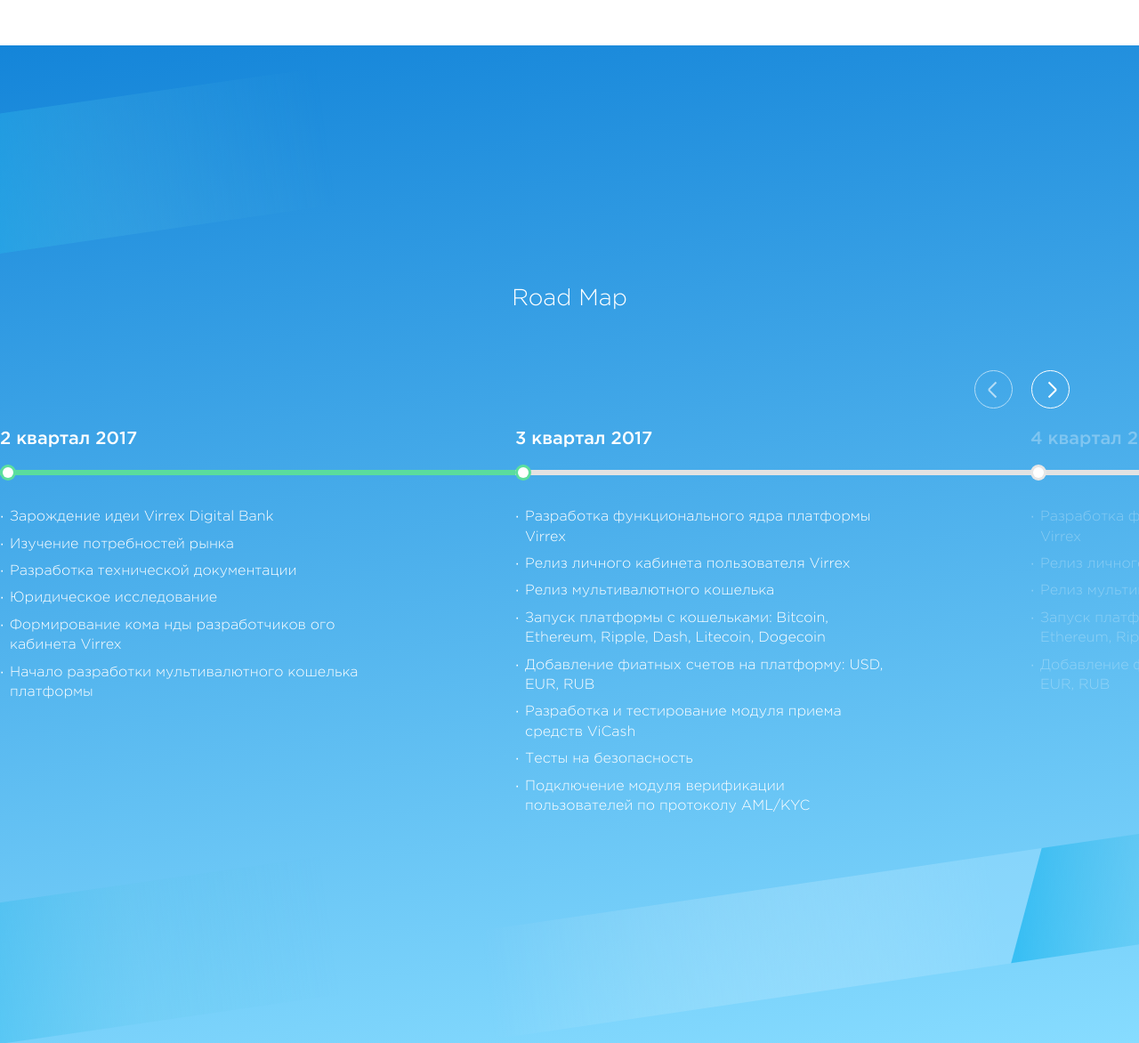
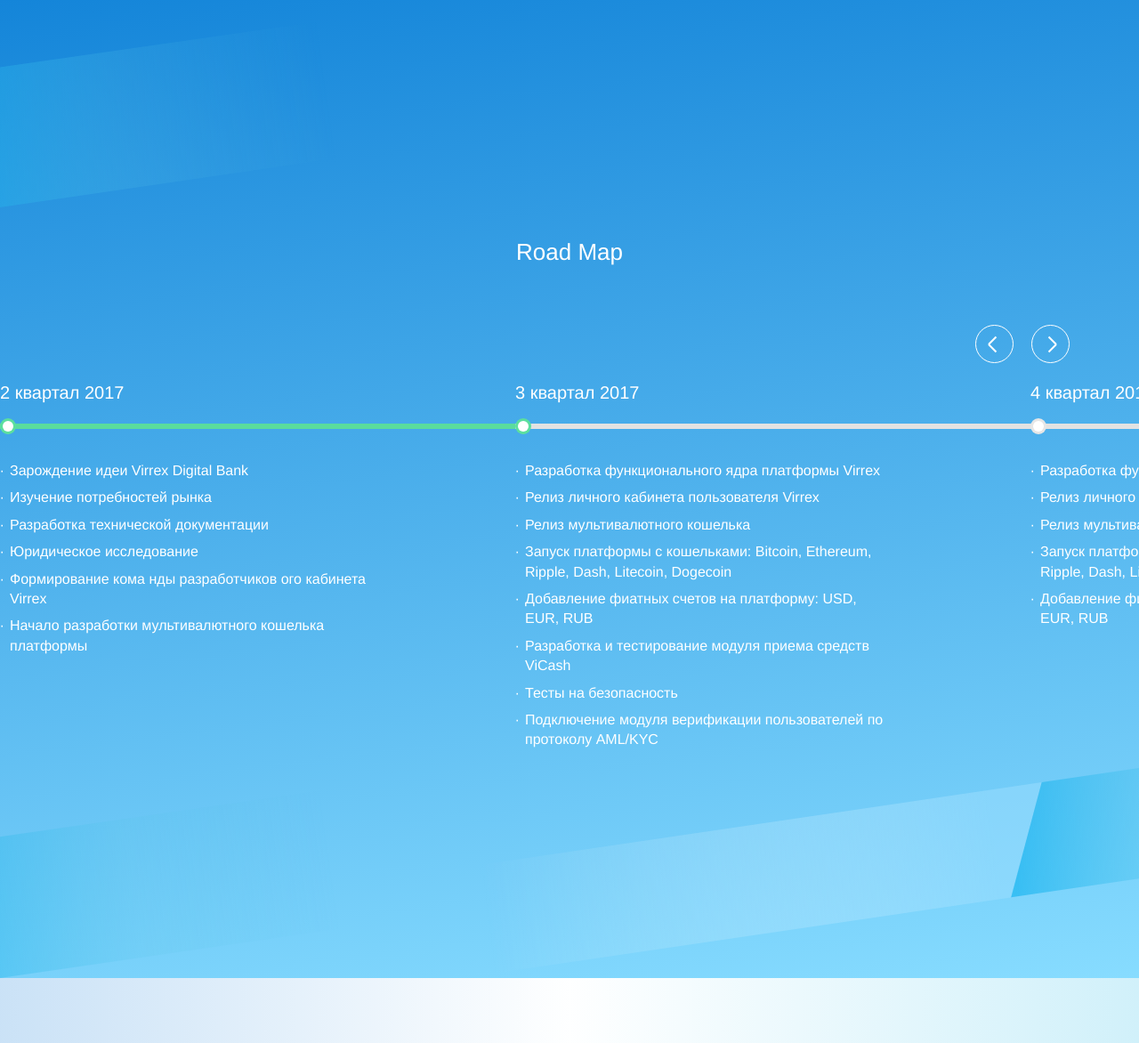
Before and after one commit to clientlab-dev/virrex, a PHP site: page /ico.php in a window 1280 px wide. Shown: the part 4251-5423 px from the top of the page at 89% size. Run offline with PHP 8.4, Linux system fonts and the light colour scheme; style sheets or scripts are compiled from the project's sources; some libraries are stand-ins or nearby versions.

Commit message:
Roadmap 100%

```diff
--- a/assets/scss/_fonts.scss
+++ b/assets/scss/_fonts.scss
@@ -9,7 +9,8 @@
 @font-face {
     font-family: 'Gotham Pro';
     src: url("../assets/fonts/GothamPro.eot");
-    src: local("Gotham Pro"), local("GothamPro"), url("../assets/fonts/GothamPro.eot?#iefix") format("embedded-opentype"), url("../assets/fonts/GothamPro.woff") format("woff"), url("../assets/fonts/GothamPro.ttf") format("truetype");
+
+    //src: local("Gotham Pro"), local("GothamPro"), url("../assets/fonts/GothamPro.eot?#iefix") format("embedded-opentype"), url("../assets/fonts/GothamPro.woff") format("woff"), url("../assets/fonts/GothamPro.ttf") format("truetype");
     font-weight: normal;
     font-style: normal;
 }
@@ -17,7 +18,8 @@
 @font-face {
     font-family: 'Gotham Pro';
     src: url("../assets/fonts/GothamPro-Light.eot");
-    src: local("Gotham Pro Light"), local("GothamPro-Light"), url("../assets/fonts/GothamPro-Light.eot?#iefix") format("embedded-opentype"), url("../assets/fonts/GothamPro-Light.woff") format("woff"), url("../assets/fonts/GothamPro-Light.ttf") format("truetype");
+
+    //src: local("Gotham Pro Light"), local("GothamPro-Light"), url("../assets/fonts/GothamPro-Light.eot?#iefix") format("embedded-opentype"), url("../assets/fonts/GothamPro-Light.woff") format("woff"), url("../assets/fonts/GothamPro-Light.ttf") format("truetype");
     font-weight: 100;
     font-style: normal;
 }
@@ -25,7 +27,8 @@
 @font-face {
     font-family: 'Gotham Pro';
     src: url("../assets/fonts/GothamPro-Medium.eot");
-    src: local("Gotham Pro Medium"), local("GothamPro-Medium"), url("../assets/fonts/GothamPro-Medium.eot?#iefix") format("embedded-opentype"), url("../assets/fonts/GothamPro-Medium.woff") format("woff"), url("../assets/fonts/GothamPro-Medium.ttf") format("truetype");
+
+    //src: local("Gotham Pro Medium"), local("GothamPro-Medium"), url("../assets/fonts/GothamPro-Medium.eot?#iefix") format("embedded-opentype"), url("../assets/fonts/GothamPro-Medium.woff") format("woff"), url("../assets/fonts/GothamPro-Medium.ttf") format("truetype");
     font-weight: 500;
     font-style: normal;
 }
@@ -33,7 +36,8 @@
 @font-face {
     font-family: 'Gotham Pro';
     src: url("../assets/fonts/GothamPro-Italic.eot");
-    src: local("Gotham Pro Italic"), local("GothamPro-Italic"), url("../assets/fonts/GothamPro-Italic.eot?#iefix") format("embedded-opentype"), url("../assets/fonts/GothamPro-Italic.woff") format("woff"), url("../assets/fonts/GothamPro-Italic.ttf") format("truetype");
+
+    //src: local("Gotham Pro Italic"), local("GothamPro-Italic"), url("../assets/fonts/GothamPro-Italic.eot?#iefix") format("embedded-opentype"), url("../assets/fonts/GothamPro-Italic.woff") format("woff"), url("../assets/fonts/GothamPro-Italic.ttf") format("truetype");
     font-weight: normal;
     font-style: italic;
 }
@@ -41,7 +45,8 @@
 @font-face {
     font-family: 'Gotham Pro';
     src: url("../assets/fonts/GothamPro-Bold.eot");
-    src: local("Gotham Pro Bold"), local("GothamPro-Bold"), url("../assets/fonts/GothamPro-Bold.eot?#iefix") format("embedded-opentype"), url("../assets/fonts/GothamPro-Bold.woff") format("woff"), url("../assets/fonts/GothamPro-Bold.ttf") format("truetype");
+
+    //src: local("Gotham Pro Bold"), local("GothamPro-Bold"), url("../assets/fonts/GothamPro-Bold.eot?#iefix") format("embedded-opentype"), url("../assets/fonts/GothamPro-Bold.woff") format("woff"), url("../assets/fonts/GothamPro-Bold.ttf") format("truetype");
     font-weight: bold;
     font-style: normal;
 }
--- a/assets/scss/roadmap.scss
+++ b/assets/scss/roadmap.scss
@@ -1,3 +1,5 @@
+@import "_mixins";
+
 .roadmap {
     text-align: left;
     color: #FFF;
@@ -6,6 +8,11 @@
         overflow: auto;
         overflow: hidden;
         transition: all .5s;
+
+        @include respond(960px) {
+            overflow: auto;
+        }
+
 
         &::-webkit-scrollbar {
             display: none;
@@ -23,6 +30,16 @@
                 display: inline-block;
                 white-space: normal;
                 vertical-align: top;
+
+                @include respond(750px) {
+                    max-width: 485px;
+                }
+
+
+                @include respond(480px) {
+                    max-width: 290px;
+                }
+
 
                 .title {
                     font-weight: 500;
@@ -74,6 +91,23 @@
                             position: absolute;
                             top: 0;
                             transform: translateX(-100%);
+                            background: #5ADC9D;
+                        }
+                    }
+                }
+
+                &:last-child {
+                    .bar {
+                        position: relative;
+
+                        &:before {
+                            //content: "";
+                            display: block;
+                            height: 100%;
+                            width: 9999900px;
+                            position: absolute;
+                            top: 0;
+                            transform: translateX(100%);
                             background: #5ADC9D;
                         }
                     }
--- a/ico.php
+++ b/ico.php
@@ -296,70 +296,7 @@ insert_header($headerOptions);
 			</div><!-- /.wrap -->
 		</div><!-- /.hero-center-text-content -->
 
-		<div class="roadmap">
-			<div class="wrap">
-				<div class="roadmap__hendels">
-					<a href="#" class="roadmap__hendel roadmap__hendel--prev roadmap__hendel--disabled"></a><!-- /.roadmap__hendel roadmap__hendel--prev -->
-					<a href="#" class="roadmap__hendel roadmap__hendel--next"></a><!-- /.roadmap__hendel roadmap__hendel--next -->
-				</div><!-- /.roadmap__hendels -->
-			</div><!-- /.wrap -->
-			<div class="roadmap__scrolable">
-					<div class="roadmap__steps">
-						<div class="roadmap__steps__step roadmap__steps__step--finish">
-							<div class="title">2 квартал 2017</div><!-- /.title -->
-							<div class="bar">
-								<div class="fill"   ></div><!-- /.fill -->
-								<div class="mark"></div><!-- /.mark -->
-							</div><!-- /.bar -->
-							<div class="descr">
-								<ul>
-									<li>Зарождение идеи Virrex Digital Bank</li>
-									<li>Изучение потребностей рынка</li>
-									<li>Разработка технической документации</li>
-									<li>Юридическое исследование</li>
-									<li>Формирование кома нды разработчиков ого кабинета Virrex</li>
-									<li>Начало разработки мультивалютного кошелька платформы</li>
-								</ul>
-							</div><!-- /.descr -->
-						</div><!-- /.roadmap__steps__step -->
-						<div class="roadmap__steps__step">
-							<div class="title">3 квартал 2017</div><!-- /.title -->
-							<div class="bar">
-								<div class="fill"   ></div><!-- /.fill -->
-								<div class="mark"></div><!-- /.mark -->
-							</div><!-- /.bar -->
-							<div class="descr">
-								<ul>
-									<li>Разработка функционального ядра платформы Virrex</li>
-									<li>Релиз личного кабинета пользователя Virrex</li>
-									<li>Релиз мультивалютного кошелька</li>
-									<li>Запуск платформы с кошельками: Bitcoin, Ethereum, Ripple, Dash, Litecoin, Dogecoin</li>
-									<li>Добавление фиатных счетов на платформу: USD, EUR, RUB</li>
-									<li>Разработка и тестирование модуля приема средств ViCash</li>
-									<li>Тесты на безопасность</li>
-									<li>Подключение модуля верификации пользователей по протоколу AML/KYC</li>
-								</ul>
-							</div><!-- /.descr -->
-						</div><!-- /.roadmap__steps__step -->
-						<div class="roadmap__steps__step roadmap__steps__step--disabled">
-							<div class="title">4 квартал 2017</div><!-- /.title -->
-							<div class="bar">
-								<div class="fill"   ></div><!-- /.fill -->
-								<div class="mark"></div><!-- /.mark -->
-							</div><!-- /.bar -->
-							<div class="descr">
-								<ul>
-									<li>Разработка функционального ядра платформы Virrex</li>
-									<li>Релиз личного кабинета пользователя Virrex</li>
-									<li>Релиз мультивалютного кошелька</li>
-									<li>Запуск платформы с кошельками: Bitcoin, Ethereum, Ripple, Dash, Litecoin, Dogecoin</li>
-									<li>Добавление фиатных счетов на платформу: USD, EUR, RUB</li>
-								</ul>
-							</div><!-- /.descr -->
-						</div><!-- /.roadmap__steps__step -->
-					</div><!-- /.roadmap__steps -->
-			</div><!-- /.roadmap__scrolable -->
-		</div><!-- /.roadmap -->
+		<?php include('includes/roadmap.php'); ?>
 
 	<div class="hero-skew__polygon">
 		<div class="hero-skew__polygon__left-grad"></div><!-- /.hero-skew__polygon__left-grad -->
--- /dev/null
+++ b/includes/roadmap.php
@@ -0,0 +1,206 @@
+<div class="roadmap">
+			<div class="wrap">
+				<div class="roadmap__hendels">
+					<a href="#" class="roadmap__hendel roadmap__hendel--prev"></a><!-- /.roadmap__hendel roadmap__hendel--prev -->
+					<a href="#" class="roadmap__hendel roadmap__hendel--next"></a><!-- /.roadmap__hendel roadmap__hendel--next -->
+				</div><!-- /.roadmap__hendels -->
+			</div><!-- /.wrap -->
+			<div class="roadmap__scrolable">
+					<div class="roadmap__steps">
+						<div class="roadmap__steps__step roadmap__steps__step--finish">
+							<div class="title">2 квартал 2017</div><!-- /.title -->
+							<div class="bar">
+								<div class="fill"   ></div><!-- /.fill -->
+								<div class="mark"></div><!-- /.mark -->
+							</div><!-- /.bar -->
+							<div class="descr">
+								<ul>
+									<li>Зарождение идеи Virrex Digital Bank</li>
+									<li>Изучение потребностей рынка</li>
+									<li>Разработка технической документации</li>
+									<li>Юридическое исследование</li>
+									<li>Формирование кома нды разработчиков ого кабинета Virrex</li>
+									<li>Начало разработки мультивалютного кошелька платформы</li>
+								</ul>
+							</div><!-- /.descr -->
+						</div><!-- /.roadmap__steps__step -->
+						<div class="roadmap__steps__step">
+							<div class="title">3 квартал 2017</div><!-- /.title -->
+							<div class="bar">
+								<div class="fill"   ></div><!-- /.fill -->
+								<div class="mark"></div><!-- /.mark -->
+							</div><!-- /.bar -->
+							<div class="descr">
+								<ul>
+									<li>Разработка функционального ядра платформы Virrex</li>
+									<li>Релиз личного кабинета пользователя Virrex</li>
+									<li>Релиз мультивалютного кошелька</li>
+									<li>Запуск платформы с кошельками: Bitcoin, Ethereum, Ripple, Dash, Litecoin, Dogecoin</li>
+									<li>Добавление фиатных счетов на платформу: USD, EUR, RUB</li>
+									<li>Разработка и тестирование модуля приема средств ViCash</li>
+									<li>Тесты на безопасность</li>
+									<li>Подключение модуля верификации пользователей по протоколу AML/KYC</li>
+								</ul>
+							</div><!-- /.descr -->
+						</div><!-- /.roadmap__steps__step -->
+						<div class="roadmap__steps__step">
+							<div class="title">4 квартал 2017</div><!-- /.title -->
+							<div class="bar">
+								<div class="fill"   ></div><!-- /.fill -->
+								<div class="mark"></div><!-- /.mark -->
+							</div><!-- /.bar -->
+							<div class="descr">
+								<ul>
+									<li>Разработка функционального ядра платформы Virrex</li>
+									<li>Релиз личного кабинета пользователя Virrex</li>
+									<li>Релиз мультивалютного кошелька</li>
+									<li>Запуск платформы с кошельками: Bitcoin, Ethereum, Ripple, Dash, Litecoin, Dogecoin</li>
+									<li>Добавление фиатных счетов на платформу: USD, EUR, RUB</li>
+								</ul>
+							</div><!-- /.descr -->
+						</div><!-- /.roadmap__steps__step -->
+
+						<div class="roadmap__steps__step">
+							<div class="title">1 квартал 2018</div><!-- /.title -->
+							<div class="bar">
+								<div class="fill"></div><!-- /.fill -->
+								<div class="mark"></div><!-- /.mark -->
+							</div><!-- /.bar -->
+							<div class="descr">
+								<ul>
+									<li>Virrex API - Релиз</li>
+									<li>Построение экономической модели Virrex</li>
+									<li>Тестирование экономической модели и разработка защиты от финансовых рисков</li>
+									<li>Токен VIRX как средство переноса ценности</li>
+									<li>Обновленный алгоритм шифрования данных пользователей</li>
+									<li>Листинг Nem</li>
+									<li>Обновление функционального ядра платформы Virrex </li>
+									<li>Техническая поддержка клиентов Virrex</li>
+								</ul>
+							</div><!-- /.descr -->
+						</div><!-- /.roadmap__steps__step -->
+
+						<div class="roadmap__steps__step">
+							<div class="title">2 квартал 2018</div><!-- /.title -->
+							<div class="bar">
+								<div class="fill"></div><!-- /.fill -->
+								<div class="mark"></div><!-- /.mark -->
+							</div><!-- /.bar -->
+							<div class="descr">
+								<ul>
+									<li>Листинг Stellar</li>
+									<li>Исследование потребностей целевой аудитории</li>
+									<li>Разработка стратегии развития Virrex</li>
+									<li>Обменные операции внутри платформы Virrex</li>
+									<li>Получение сопутствующих лицензий</li>
+									<li>Листинг Stratis</li>
+									<li>Листинг Verge</li>
+								</ul>
+							</div><!-- /.descr -->
+						</div><!-- /.roadmap__steps__step -->
+
+						<div class="roadmap__steps__step">
+							<div class="title">3 квартал 2018</div><!-- /.title -->
+							<div class="bar">
+								<div class="fill"></div><!-- /.fill -->
+								<div class="mark"></div><!-- /.mark -->
+							</div><!-- /.bar -->
+							<div class="descr">
+								<ul>
+									<li>Выпуск токенов VRX в сети Ethereum</li>
+									<li>Начало Pre Sale и привлечение первых инвесторов (10 июля 2018)</li>
+									<li>Разработка white paper и сопутствующей документации</li>
+									<li>Начало разработка мобильного приложения Virrex Digital Bank</li>
+									<li>Подключение личного кабинета инвестора </li>
+									<li>Начало Pre ICO Virrex - (дата)</li>
+								</ul>
+							</div><!-- /.descr -->
+						</div><!-- /.roadmap__steps__step -->
+
+						<div class="roadmap__steps__step">
+							<div class="title">4 квартал 2018</div><!-- /.title -->
+							<div class="bar">
+								<div class="fill"></div><!-- /.fill -->
+								<div class="mark"></div><!-- /.mark -->
+							</div><!-- /.bar -->
+							<div class="descr">
+								<ul>
+									<li>Начало  ICO Virrex</li>
+									<li>Начало разработки Virrex Digital Exchange</li>
+									<li>Первые интеграции модуля ViCash</li>
+									<li>Релиз платформы P2P обменных операций</li>
+								</ul>
+							</div><!-- /.descr -->
+						</div><!-- /.roadmap__steps__step -->
+
+						<div class="roadmap__steps__step">
+							<div class="title">1 квартал 2019</div><!-- /.title -->
+							<div class="bar">
+								<div class="fill"></div><!-- /.fill -->
+								<div class="mark"></div><!-- /.mark -->
+							</div><!-- /.bar -->
+							<div class="descr">
+								<ul>
+									<li>Получение лицензий в Европе на ведение банковской деятельности </li>
+									<li>Выпуск дебетовых карт Virrex Digital Bank</li>
+									<li>Релиз приложения Virrex Digital Bank в AppStore</li>
+									<li>Релиз приложения Virrex Digital Bank в Google Play</li>
+									<li>Получение статуса платежного учреждения</li>
+								</ul>
+							</div><!-- /.descr -->
+						</div><!-- /.roadmap__steps__step -->
+
+						<div class="roadmap__steps__step">
+							<div class="title">2 квартал 2019</div><!-- /.title -->
+							<div class="bar">
+								<div class="fill"></div><!-- /.fill -->
+								<div class="mark"></div><!-- /.mark -->
+							</div><!-- /.bar -->
+							<div class="descr">
+								<ul>
+									<li>Депозитарное хранилище Virrex</li>
+									<li>Darkpool и сопутствующие структуры</li>
+									<li>Запуск сервиса: Микрокредитование </li>
+									<li>Запуск сервиса: Займы под залог криптовалюты</li>
+									<li>Atomic Swap внутри платформы Virrex</li>
+									<li>Обслуживание и открытие расчетных счетов для Юридических лиц</li>
+								</ul>
+							</div><!-- /.descr -->
+						</div><!-- /.roadmap__steps__step -->
+
+						<div class="roadmap__steps__step">
+							<div class="title">3 квартал 2019</div><!-- /.title -->
+							<div class="bar">
+								<div class="fill"></div><!-- /.fill -->
+								<div class="mark"></div><!-- /.mark -->
+							</div><!-- /.bar -->
+							<div class="descr">
+								<ul>
+									<li>Масштабирование платформы Virrex Digital Bank</li>
+									<li>Открытие компании в Европе</li>
+									<li>Открытие компании в Азии</li>
+									<li>Открытие компании в Америке</li>
+								</ul>
+							</div><!-- /.descr -->
+						</div><!-- /.roadmap__steps__step -->
+
+						<div class="roadmap__steps__step">
+							<div class="title">4 квартал 2019</div><!-- /.title -->
+							<div class="bar">
+								<div class="fill"></div><!-- /.fill -->
+								<div class="mark"></div><!-- /.mark -->
+							</div><!-- /.bar -->
+							<div class="descr">
+								<ul>
+									<li>Листинг токена VX на Virrex Digital Exchange - (Vitoken)</li>
+									<li>Обратный выкуп токенов VX</li>
+									<li>Выпуск новых банковских продуктов</li>
+								</ul>
+							</div><!-- /.descr -->
+						</div><!-- /.roadmap__steps__step -->
+
+
+
+					</div><!-- /.roadmap__steps -->
+			</div><!-- /.roadmap__scrolable -->
+		</div><!-- /.roadmap -->
```
Also changed, not shown: assets/js/main.js (+30 -16 lines).
